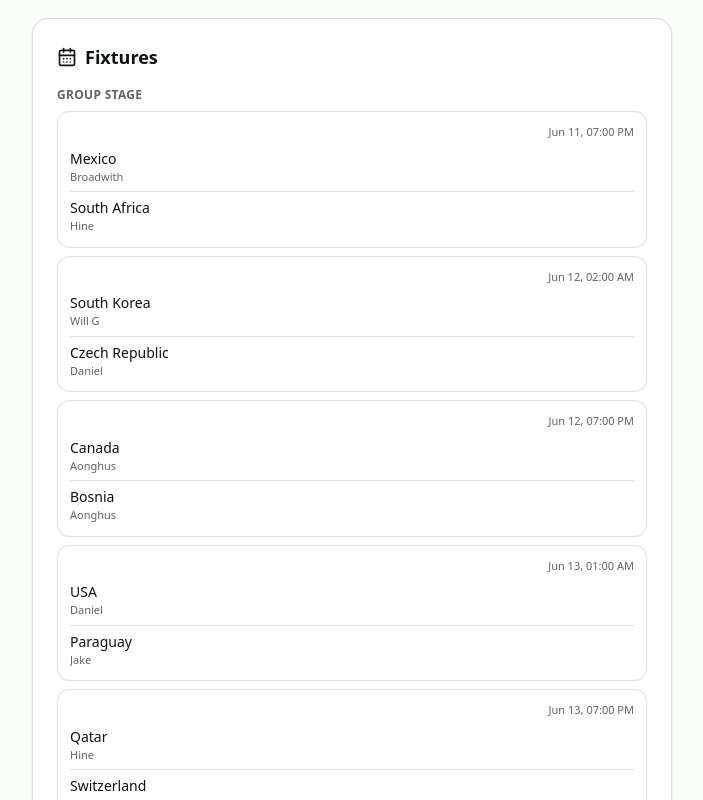
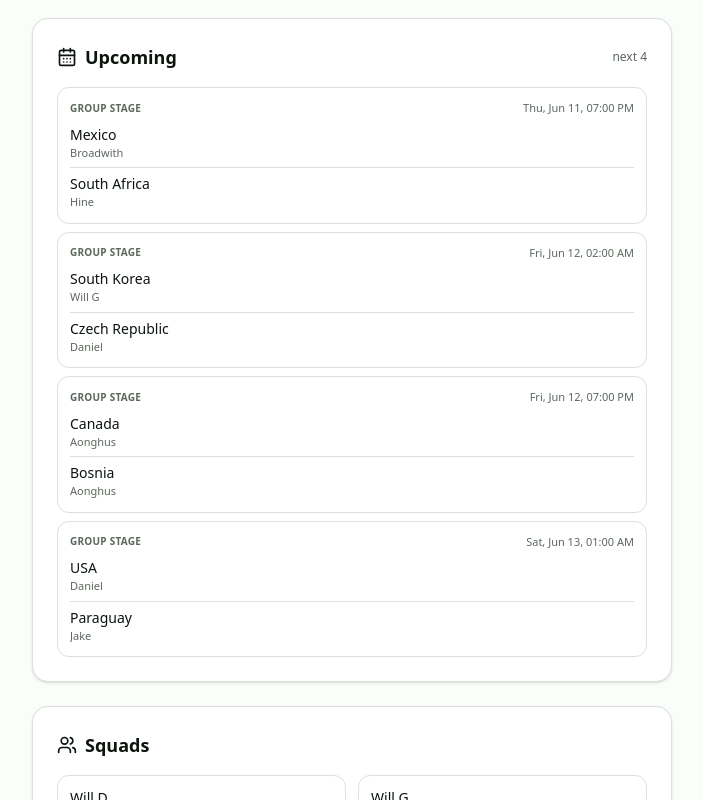
Before and after one commit to jcooksh/familycup, a React (Vite) app: page / in a window 1280 px wide. Shown: the part 1240-2040 px from the top of the page, without its empty margins (288-991 px from the left). Built offline with nearby package versions, Linux system fonts and the light colour scheme.

Commit message:
Fixtures: show only next few upcoming (plus live)
Limit list to the next 4 upcoming kickoffs sorted by date, with any
in-play matches pinned on top. Drops finished matches and the full
stage-grouped dump.

Co-Authored-By: Claude Opus 4.8 <noreply@anthropic.com>

```diff
--- a/src/components/ui/fixtures.tsx
+++ b/src/components/ui/fixtures.tsx
@@ -9,6 +9,8 @@ import type { Match } from "@/lib/scoring"
 
 interface FixturesProps extends React.HTMLAttributes<HTMLDivElement> {
   matches: Match[]
+  // how many upcoming fixtures to show (live ones are always shown on top)
+  limit?: number
   // only show matches where at least one team is owned in the sweepstake
   ownedOnly?: boolean
 }
@@ -34,16 +36,11 @@ function statusBadge(m: Match) {
         LIVE
       </span>
     )
-  if (FINISHED.has(m.status))
-    return (
-      <span className="text-muted-foreground rounded-full bg-muted px-2 py-0.5 text-[10px] font-semibold">
-        FT
-      </span>
-    )
   return (
     <span className="text-muted-foreground text-[11px]">
       {m.utcDate
         ? new Date(m.utcDate).toLocaleString(undefined, {
+            weekday: "short",
             month: "short",
             day: "numeric",
             hour: "2-digit",
@@ -54,55 +51,39 @@ function statusBadge(m: Match) {
   )
 }
 
-function TeamRow({
-  team,
-  score,
-  win,
-}: {
-  team: string
-  score: number | null
-  win: boolean
-}) {
+function TeamRow({ team, score }: { team: string; score: number | null }) {
   const owner = ownerName(team)
   return (
     <div className="flex items-center justify-between gap-2">
       <div className="min-w-0">
-        <p className={cn("truncate text-sm", win ? "font-semibold" : "font-medium")}>
-          {team}
-        </p>
+        <p className="truncate text-sm font-medium">{team}</p>
         <p className="text-muted-foreground truncate text-[11px]">
           {owner ? owner : <span className="opacity-50">unowned</span>}
         </p>
       </div>
       {score != null && (
-        <span className={cn("text-sm tabular-nums", win ? "font-bold" : "font-medium")}>
-          {score}
-        </span>
+        <span className="text-sm font-medium tabular-nums">{score}</span>
       )}
     </div>
   )
 }
 
 const Fixtures = React.forwardRef<HTMLDivElement, FixturesProps>(
-  ({ className, matches, ownedOnly = true, ...props }, ref) => {
+  ({ className, matches, limit = 4, ownedOnly = true, ...props }, ref) => {
     const list = ownedOnly
       ? matches.filter((m) => ownerName(m.homeTeam) || ownerName(m.awayTeam))
       : matches
 
-    // group by stage, preserve a sensible stage order
-    const order = Object.keys(STAGE_LABELS)
-    const byStage = new Map<string, Match[]>()
-    for (const m of list) {
-      const arr = byStage.get(m.stage) ?? []
-      arr.push(m)
-      byStage.set(m.stage, arr)
-    }
-    const stages = [...byStage.keys()].sort(
-      (a, b) => (order.indexOf(a) + 1 || 99) - (order.indexOf(b) + 1 || 99)
-    )
-    for (const s of stages) {
-      byStage.get(s)!.sort((a, b) => (a.utcDate ?? "").localeCompare(b.utcDate ?? ""))
-    }
+    const byDate = (a: Match, b: Match) =>
+      (a.utcDate ?? "").localeCompare(b.utcDate ?? "")
+
+    const live = list.filter((m) => LIVE.has(m.status)).sort(byDate)
+    const upcoming = list
+      .filter((m) => !LIVE.has(m.status) && !FINISHED.has(m.status))
+      .sort(byDate)
+      .slice(0, limit)
+
+    const shown = [...live, ...upcoming]
 
     return (
       <div
@@ -110,44 +91,35 @@ const Fixtures = React.forwardRef<HTMLDivElement, FixturesProps>(
         className={cn("bg-card rounded-2xl border p-6 shadow-sm", className)}
         {...props}
       >
-        <h3 className="mb-4 flex items-center gap-2 text-lg font-semibold">
-          <CalendarDays className="size-5" /> Fixtures
+        <div className="mb-4 flex items-center justify-between">
+          <h3 className="flex items-center gap-2 text-lg font-semibold">
+            <CalendarDays className="size-5" /> Upcoming
           </h3>
+          {upcoming.length > 0 && (
+            <span className="text-muted-foreground text-xs">
+              next {upcoming.length}
+            </span>
+          )}
+        </div>
 
-        {list.length === 0 ? (
+        {shown.length === 0 ? (
           <p className="text-muted-foreground text-sm">
-            No fixtures yet — they'll appear here once the draw / schedule is published.
+            No upcoming fixtures — schedule not published yet.
           </p>
         ) : (
-          <div className="space-y-6">
-            {stages.map((stage) => (
-              <div key={stage}>
-                <p className="text-muted-foreground mb-2 text-xs font-semibold uppercase tracking-wide">
-                  {STAGE_LABELS[stage] ?? stage}
-                </p>
           <div className="space-y-2">
-                  {byStage.get(stage)!.map((m) => {
-                    const homeWin =
-                      m.homeScore != null &&
-                      m.awayScore != null &&
-                      m.homeScore > m.awayScore
-                    const awayWin =
-                      m.homeScore != null &&
-                      m.awayScore != null &&
-                      m.awayScore > m.homeScore
-                    return (
+            {shown.map((m) => (
               <div key={m.id} className="rounded-xl border p-3">
-                        <div className="mb-2 flex items-center justify-end">
+                <div className="mb-2 flex items-center justify-between">
+                  <span className="text-muted-foreground text-[10px] font-semibold uppercase tracking-wide">
+                    {STAGE_LABELS[m.stage] ?? m.stage}
+                  </span>
                   {statusBadge(m)}
                 </div>
                 <div className="space-y-1.5">
-                          <TeamRow team={m.homeTeam} score={m.homeScore} win={homeWin} />
+                  <TeamRow team={m.homeTeam} score={m.homeScore} />
                   <div className="border-t" />
-                          <TeamRow team={m.awayTeam} score={m.awayScore} win={awayWin} />
-                        </div>
-                      </div>
-                    )
-                  })}
+                  <TeamRow team={m.awayTeam} score={m.awayScore} />
                 </div>
               </div>
             ))}
```
Lines whose indentation alone changed are shown as unchanged.
